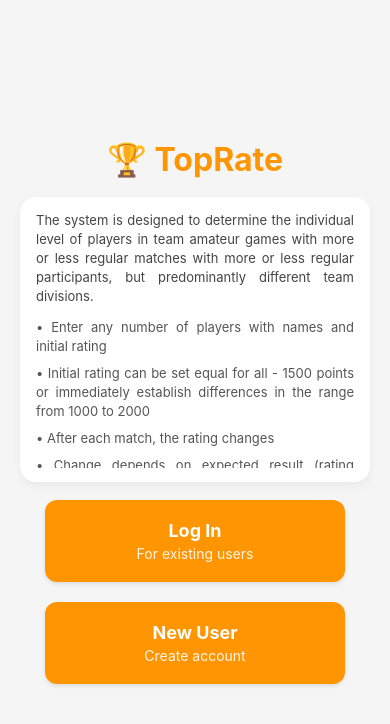
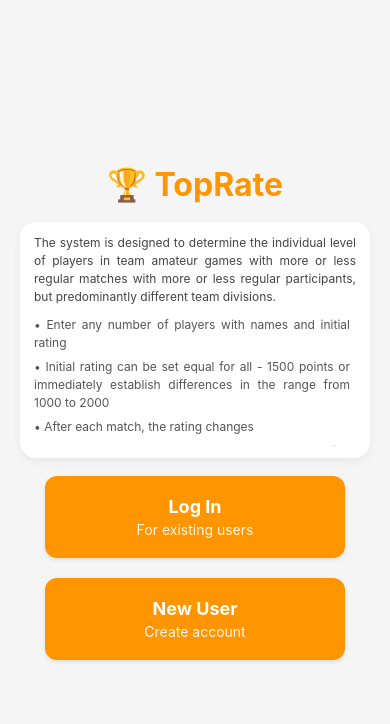
Before and after one commit to zveresch2019-ship-it/TopRate, a React Native app: screen / in a window 390 px wide. Shown: the top 724 px of the page. Built offline with nearby package versions, Linux system fonts and the light colour scheme; no server answers.

Commit message:
Shrink login help text and ensure scrollbar visible

```diff
--- a/src/screens/LoginScreen.tsx
+++ b/src/screens/LoginScreen.tsx
@@ -394,7 +394,7 @@ const LoginScreen: React.FC<{
     ]
       .filter(Boolean)
       .map((item, index, arr) =>
-        index === arr.length - 1 ? item : `${item}\n`) // разделяем абзацы переносом
+        index === arr.length - 1 ? item : `${item}\n`)
   ), [t]);
 
   const renderHelp = () => (
@@ -403,8 +403,8 @@ const LoginScreen: React.FC<{
       <ScrollView
         style={styles.helpScroll}
         contentContainerStyle={styles.helpScrollContent}
-        showsVerticalScrollIndicator
-        persistentScrollbar
+        showsVerticalScrollIndicator={true}
+        persistentScrollbar={true}
       >
         {helpItems.map((item, index) => (
           <Text key={`help-${index}`} style={styles.helpText}>{item}</Text>
@@ -549,19 +549,19 @@ const styles = StyleSheet.create({
     width: '100%',
     backgroundColor: '#FFFFFF',
     borderRadius: 16,
-    paddingVertical: 14,
-    paddingHorizontal: 16,
+    paddingVertical: 12,
+    paddingHorizontal: 14,
     shadowColor: '#000',
     shadowOffset: { width: 0, height: 4 },
     shadowOpacity: 0.05,
     shadowRadius: 10,
     elevation: 2,
-    gap: 12,
+    gap: 10,
   },
   tagline: {
-    fontSize: 13,
+    fontSize: 12,
     color: '#444',
-    lineHeight: 19,
+    lineHeight: 18,
     textAlign: 'justify',
   },
   subtitle: {
@@ -660,16 +660,18 @@ const styles = StyleSheet.create({
     lineHeight: 19,
   },
   helpText: {
-    fontSize: 13,
+    fontSize: 12,
     color: '#555',
-    lineHeight: 19,
+    lineHeight: 18,
     textAlign: 'justify',
   },
   helpScroll: {
-    maxHeight: 150,
+    width: '100%',
+    maxHeight: 130,
   },
   helpScrollContent: {
-    gap: 8,
+    paddingRight: 6,
+    gap: 6,
   },
 });
 
```
